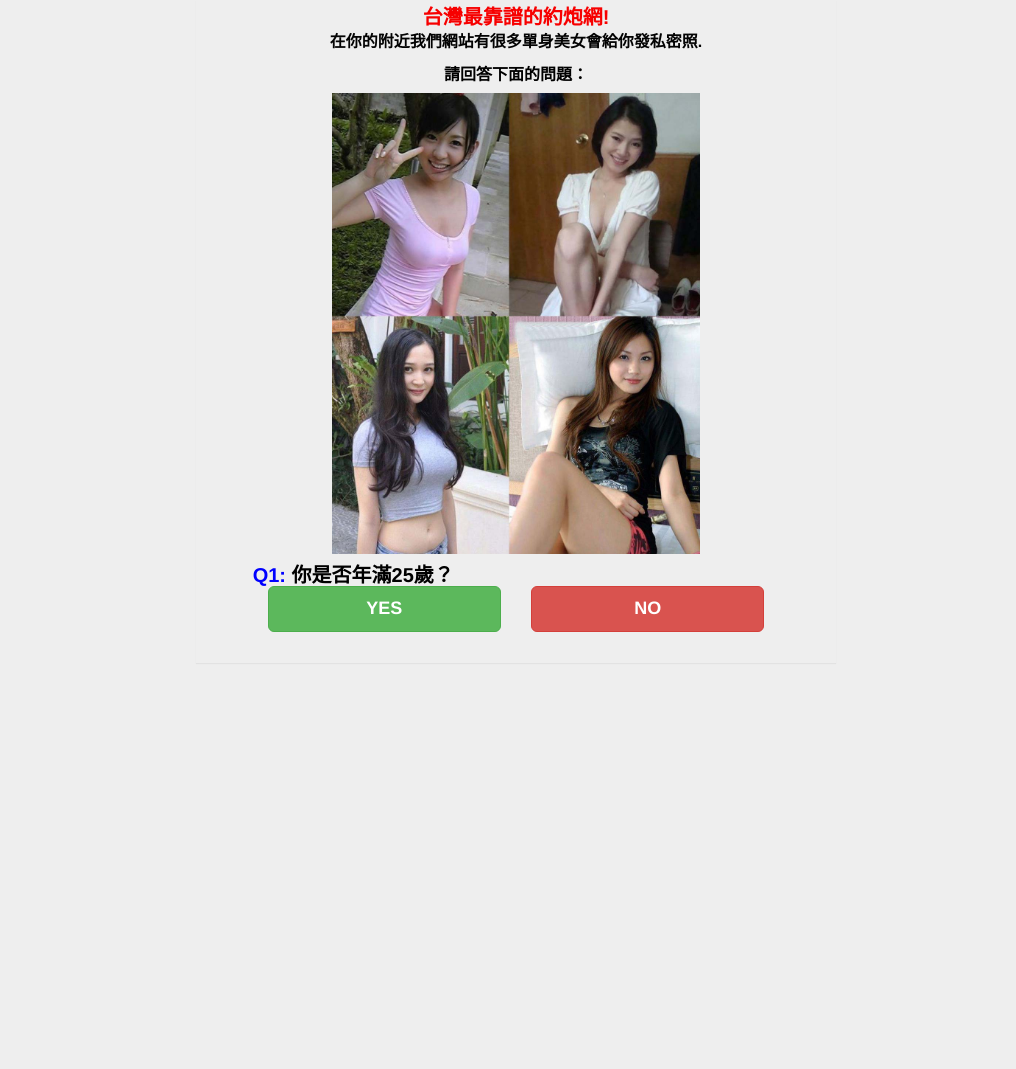
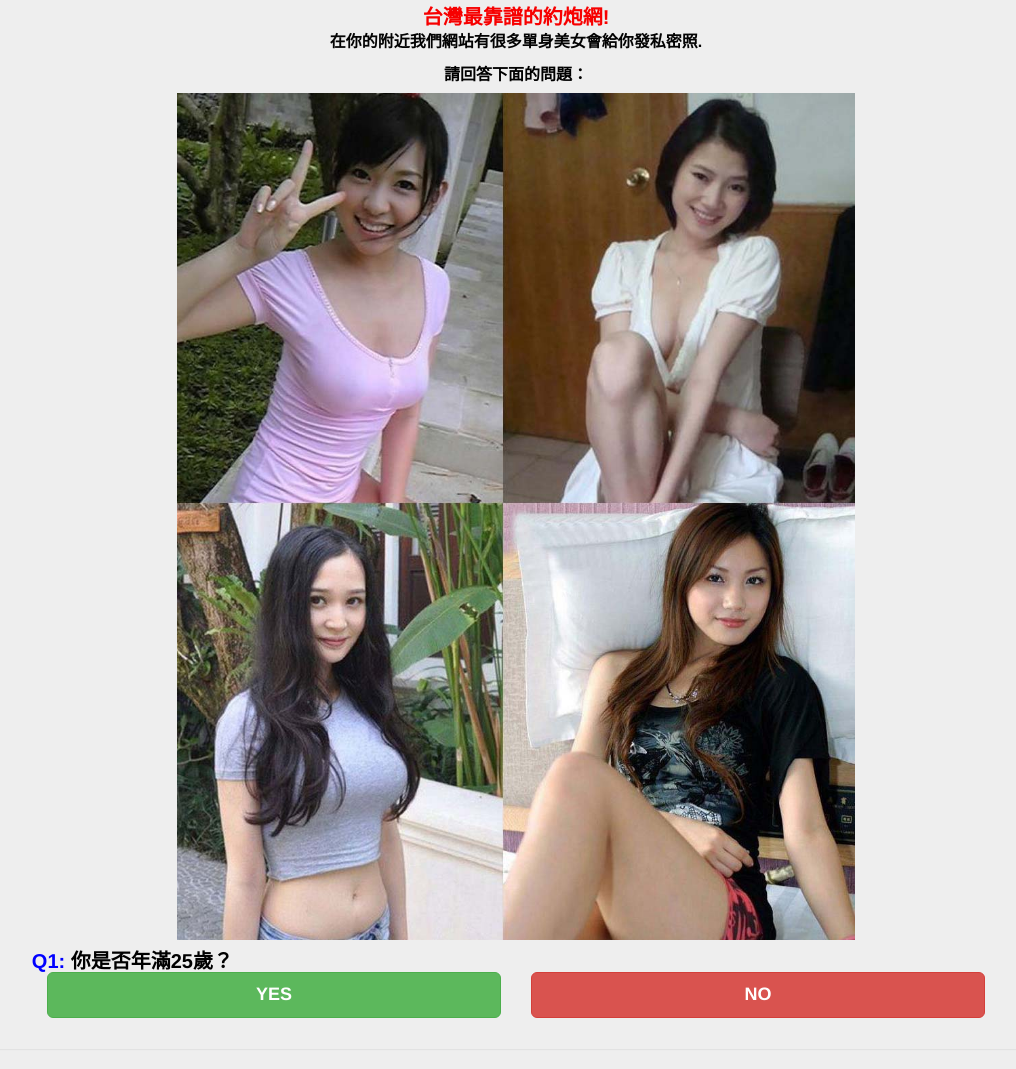
Before and after one commit to lxalano/moguad1, a PHP site: page /source.html in a window 1280 px wide. Shown: the whole page, without its empty margins (124-1140 px from the left). Before the commit the page ends 664 px from the top, so only its background shows below. Run offline with PHP 8.4, Linux system fonts and the light colour scheme.

```diff
--- a/dating/tw/lp1/css/style.css
+++ b/dating/tw/lp1/css/style.css
@@ -1,18 +1,17 @@
-body {
-    background-color: #888;
-    margin: 0 auto;
-}
-
 .container {
     padding: 0 !important;
 }
 
 body {
     margin: 0 auto;
-    border-radius: 10px;
     background-color: #eee;
     color: #000;
-    max-width: 640px;
+    width: 100%;
+    height: 100%;
+}
+
+html{
+    overflow: hidden;
 }
 
 .panel {
@@ -76,4 +75,4 @@ h2 {
     margin-top: 5px;
 }
 
-.list-group .list-group-item {background:#fff url('https://sex-tonight.newideas.site/lp/asia/Image/list.png') no-repeat 15px center; padding-left: 40px}
+.list-group .list-group-item {background:#fff  no-repeat 15px center; padding-left: 40px}
--- a/dating/tw/lp1/source.html
+++ b/dating/tw/lp1/source.html
@@ -9,7 +9,6 @@
     <link href="./css/bootstrap.css" rel="stylesheet" type="text/css"><link href="./css/style.css" rel="stylesheet" type="text/css">
     <script src="https://cdnjs.cloudflare.com/ajax/libs/jquery/3.3.1/jquery.min.js" type="text/javascript"></script>
     <script src="./js/script.js" type="text/javascript"></script>
-    <style type="text/css">.cf-hidden { display: none; }  .cf-invisible { visibility: hidden; }</style></head>
 <body style="display: block;">
 <div class="container">
     <div class="panel">
```
